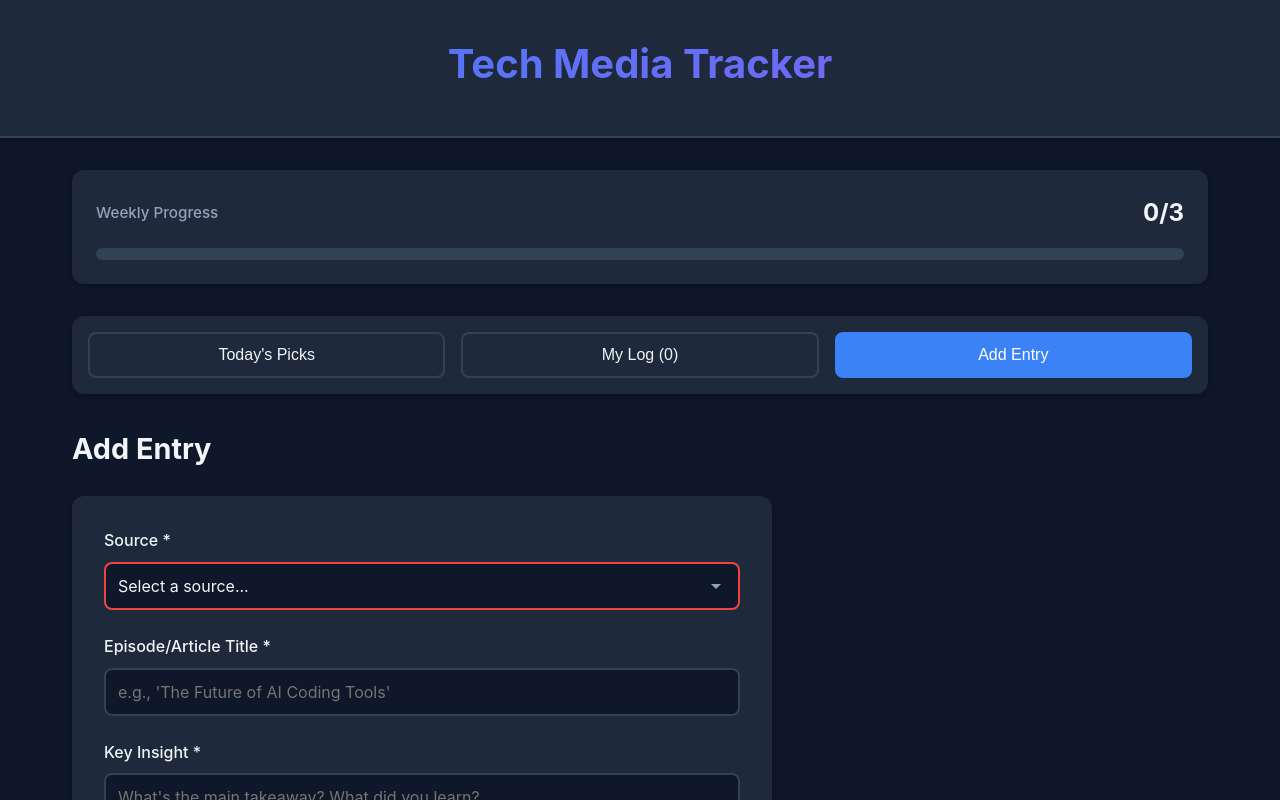
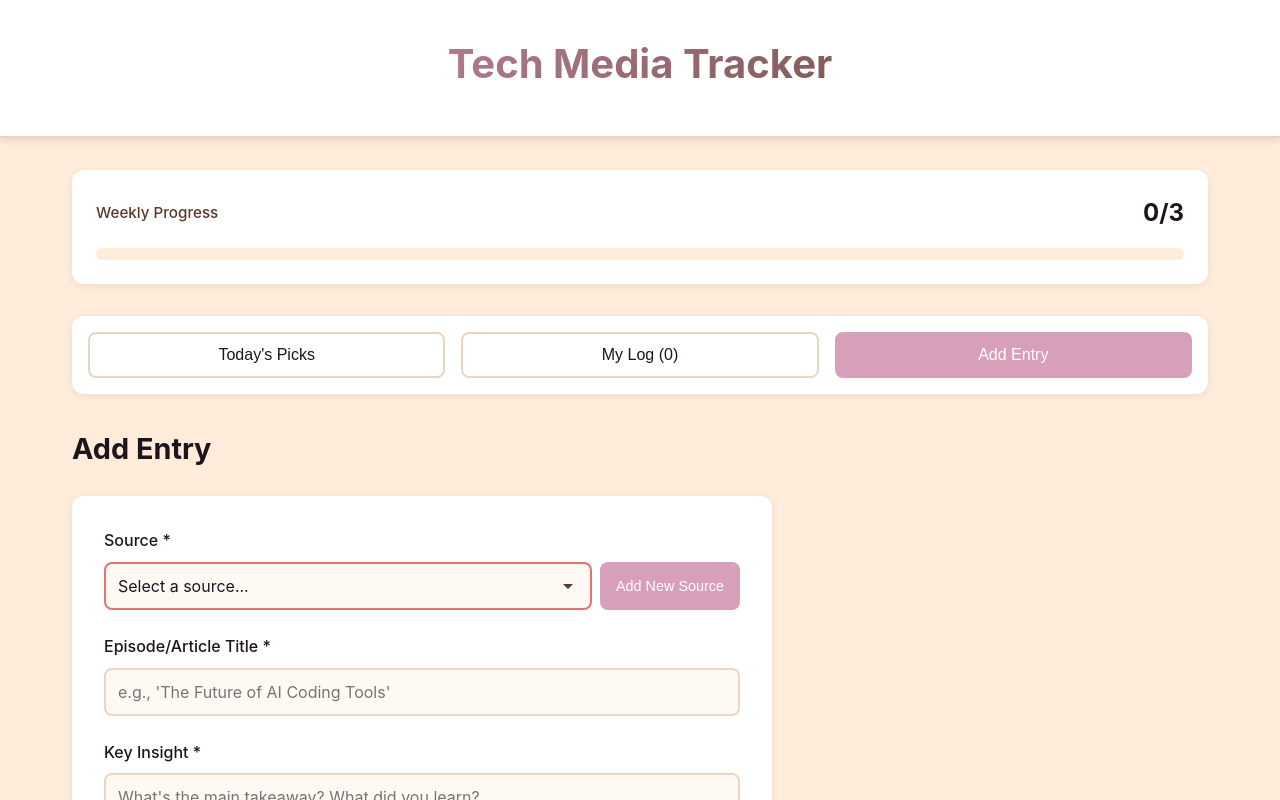
Before and after one commit to hill-ol/tech-media-tracker, a React (Vite) app: page / in a window 1280 px wide. Both pictures are taken after a click on the button "Add Entry". Shown: the top 800 px of the page. Built offline with nearby package versions, Linux system fonts and the light colour scheme.

Commit message:
working on adding new sources

```diff
--- /dev/null
+++ b/src/components/AddCustomSource.tsx
@@ -0,0 +1,129 @@
+import { useState, type FormEvent } from 'react';
+import { useMediaStore } from '../store/mediaStore';
+import type {MediaType} from '../types';
+import '../styles/Forms.css';
+
+interface AddCustomSourceProps {
+    onSuccess: () => void;
+    onCancel: () => void;
+}
+
+function AddCustomSource({ onSuccess, onCancel }: AddCustomSourceProps) {
+    const addCustomSource = useMediaStore((state) => state.addCustomSource);
+
+    const [name, setName] = useState('');
+    const [type, setType] = useState<MediaType>('podcast');
+    const [frequency, setFrequency] = useState('');
+    const [duration, setDuration] = useState('');
+    const [url, setUrl] = useState('');
+
+    const handleSubmit = (e: FormEvent) => {
+        e.preventDefault();
+
+        addCustomSource({
+            id: `custom-${Date.now()}`,
+            name,
+            type,
+            frequency,
+            duration: duration || undefined,
+            topics: ['Custom'],
+            bestFor: ['Personal interest'],
+            url: url || undefined,
+            publishDays: []
+        });
+
+        // Reset form
+        setName('');
+        setType('podcast');
+        setFrequency('');
+        setDuration('');
+        setUrl('');
+
+        onSuccess();
+    };
+
+    return (
+        <div className="custom-source-modal">
+            <div className="modal-overlay" onClick={onCancel}></div>
+            <div className="modal-content">
+                <div className="modal-header">
+                    <h3>Add Custom Source</h3>
+                    <button className="modal-close" onClick={onCancel}>✕</button>
+                </div>
+
+                <form className="entry-form" onSubmit={handleSubmit}>
+                    <div className="form-group">
+                        <label htmlFor="name">Source Name *</label>
+                        <input
+                            id="name"
+                            type="text"
+                            value={name}
+                            onChange={(e) => setName(e.target.value)}
+                            placeholder="e.g., 'My Favorite Tech Blog'"
+                            required
+                        />
+                    </div>
+
+                    <div className="form-group">
+                        <label htmlFor="type">Type *</label>
+                        <select
+                            id="type"
+                            value={type}
+                            onChange={(e) => setType(e.target.value as MediaType)}
+                            required
+                        >
+                            <option value="podcast">Podcast</option>
+                            <option value="newsletter">Newsletter</option>
+                            <option value="article">Article/Blog</option>
+                        </select>
+                    </div>
+
+                    <div className="form-group">
+                        <label htmlFor="frequency">Frequency *</label>
+                        <input
+                            id="frequency"
+                            type="text"
+                            value={frequency}
+                            onChange={(e) => setFrequency(e.target.value)}
+                            placeholder="e.g., 'Weekly', 'Daily', 'Monthly'"
+                            required
+                        />
+                    </div>
+
+                    <div className="form-group">
+                        <label htmlFor="duration">Duration (Optional)</label>
+                        <input
+                            id="duration"
+                            type="text"
+                            value={duration}
+                            onChange={(e) => setDuration(e.target.value)}
+                            placeholder="e.g., '30 min', '5 min read'"
+                        />
+                    </div>
+
+                    <div className="form-group">
+                        <label htmlFor="url">URL (Optional)</label>
+                        <input
+                            id="url"
+                            type="url"
+                            value={url}
+                            onChange={(e) => setUrl(e.target.value)}
+                            placeholder="https://example.com"
+                        />
+                    </div>
+
+                    <div className="form-actions">
+                        <button type="button" onClick={onCancel} className="btn-secondary">
+                            Cancel
+                        </button>
+                        <button type="submit" className="btn-primary">
+                            Add Source
+                        </button>
+                    </div>
+                </form>
+            </div>
+        </div>
+    );
+}
+
+export default AddCustomSource;
--- a/src/components/AddEntryForm.tsx
+++ b/src/components/AddEntryForm.tsx
@@ -1,6 +1,7 @@
 import { useState, type FormEvent } from 'react';
 import { useMediaStore } from '../store/mediaStore';
 import { mediaSources } from '../data/mediaSources';
+import AddCustomSource from './AddCustomSource';
 import '../styles/Forms.css';
 
 interface AddEntryFormProps {
@@ -9,16 +10,21 @@ interface AddEntryFormProps {
 
 function AddEntryForm({ onSuccess }: AddEntryFormProps) {
     const addEntry = useMediaStore((state) => state.addEntry);
+    const customSources = useMediaStore((state) => state.customSources);
 
     const [sourceId, setSourceId] = useState('');
     const [title, setTitle] = useState('');
     const [keyInsight, setKeyInsight] = useState('');
     const [interviewAngle, setInterviewAngle] = useState('');
+    const [showCustomSourceModal, setShowCustomSourceModal] = useState(false);
+
+    // Combine default and custom sources
+    const allSources = [...mediaSources, ...customSources];
 
     const handleSubmit = (e: FormEvent) => {
         e.preventDefault();
 
-        const source = mediaSources.find((s) => s.id === sourceId);
+        const source = allSources.find((s) => s.id === sourceId);
         if (!source) return;
 
         addEntry({
@@ -32,6 +38,7 @@ function AddEntryForm({ onSuccess }: AddEntryFormProps) {
             date: new Date()
         });
 
+        // Reset form
         setSourceId('');
         setTitle('');
         setKeyInsight('');
@@ -41,9 +48,11 @@ function AddEntryForm({ onSuccess }: AddEntryFormProps) {
     };
 
     return (
+        <>
             <form className="entry-form" onSubmit={handleSubmit}>
                 <div className="form-group">
                     <label htmlFor="source">Source *</label>
+                    <div className="source-select-group">
                         <select
                             id="source"
                             value={sourceId}
@@ -52,7 +61,7 @@ function AddEntryForm({ onSuccess }: AddEntryFormProps) {
                         >
                             <option value="">Select a source...</option>
                             <optgroup label="Podcasts">
-                        {mediaSources
+                                {allSources
                                     .filter((s) => s.type === 'podcast')
                                     .map((source) => (
                                         <option key={source.id} value={source.id}>
@@ -61,7 +70,7 @@ function AddEntryForm({ onSuccess }: AddEntryFormProps) {
                                     ))}
                             </optgroup>
                             <optgroup label="Newsletters">
-                        {mediaSources
+                                {allSources
                                     .filter((s) => s.type === 'newsletter')
                                     .map((source) => (
                                         <option key={source.id} value={source.id}>
@@ -69,7 +78,26 @@ function AddEntryForm({ onSuccess }: AddEntryFormProps) {
                                         </option>
                                     ))}
                             </optgroup>
+                            {customSources.filter((s) => s.type === 'article').length > 0 && (
+                                <optgroup label="Articles/Blogs">
+                                    {customSources
+                                        .filter((s) => s.type === 'article')
+                                        .map((source) => (
+                                            <option key={source.id} value={source.id}>
+                                                {source.name}
+                                            </option>
+                                        ))}
+                                </optgroup>
+                            )}
                         </select>
+                        <button
+                            type="button"
+                            className="btn-add-source"
+                            onClick={() => setShowCustomSourceModal(true)}
+                        >
+                            Add New Source
+                        </button>
+                    </div>
                 </div>
 
                 <div className="form-group">
@@ -114,6 +142,14 @@ function AddEntryForm({ onSuccess }: AddEntryFormProps) {
                     </button>
                 </div>
             </form>
+
+            {showCustomSourceModal && (
+                <AddCustomSource
+                    onSuccess={() => setShowCustomSourceModal(false)}
+                    onCancel={() => setShowCustomSourceModal(false)}
+                />
+            )}
+        </>
     );
 }
 
--- a/src/store/mediaStore.ts
+++ b/src/store/mediaStore.ts
@@ -1,13 +1,16 @@
 import { create } from 'zustand';
 import { persist } from 'zustand/middleware';
-import type {ConsumptionEntry, WeeklyGoal} from '../types';
+import type {ConsumptionEntry, WeeklyGoal, MediaSource} from '../types';
 import { startOfWeek } from 'date-fns';
 
 interface MediaStore {
     entries: ConsumptionEntry[];
+    customSources: MediaSource[];
     weeklyGoal: WeeklyGoal;
     addEntry: (entry: Omit<ConsumptionEntry, 'id'>) => void;
     deleteEntry: (id: string) => void;
+    addCustomSource: (source: MediaSource) => void;
+    deleteCustomSource: (id: string) => void;
     getWeekProgress: () => number;
     resetWeekIfNeeded: () => void;
 }
@@ -16,10 +19,11 @@ export const useMediaStore = create<MediaStore>()(
     persist(
         (set, get) => ({
             entries: [],
+            customSources: [],
             weeklyGoal: {
                 target: 3,
                 current: 0,
-                weekStart: startOfWeek(new Date(), { weekStartsOn: 1 }) // Monday
+                weekStart: startOfWeek(new Date(), { weekStartsOn: 1 })
             },
 
             addEntry: (entry) => {
@@ -41,6 +45,18 @@ export const useMediaStore = create<MediaStore>()(
             deleteEntry: (id) => {
                 set((state) => ({
                     entries: state.entries.filter((e) => e.id !== id)
+                }));
+            },
+
+            addCustomSource: (source) => {
+                set((state) => ({
+                    customSources: [...state.customSources, source]
+                }));
+            },
+
+            deleteCustomSource: (id) => {
+                set((state) => ({
+                    customSources: state.customSources.filter((s) => s.id !== id)
                 }));
             },
 
--- a/src/styles/App.css
+++ b/src/styles/App.css
@@ -1,15 +1,16 @@
 :root {
-  --primary: #3b82f6;
-  --primary-dark: #2563eb;
-  --secondary: #64748b;
-  --success: #10b981;
-  --background: #0f172a;
-  --surface: #1e293b;
-  --surface-light: #334155;
-  --text: #f1f5f9;
-  --text-secondary: #94a3b8;
-  --border: #334155;
-  --shadow: rgba(0, 0, 0, 0.3);
+  --primary: #d89fbb;
+  --primary-dark: #c788a6;
+  --secondary: #59382C;
+  --success: #d89fbb;
+  --accent: #d89fbb;
+  --background: #FFECDA;
+  --surface: #ffffff;
+  --surface-light: #fff9f4;
+  --text: #1E151C;
+  --text-secondary: #59382C;
+  --border: #e8d5c4;
+  --shadow: rgba(30, 21, 28, 0.08);
 }
 
 * {
@@ -46,7 +47,7 @@ body {
 .app-header h1 {
   font-size: 2.5rem;
   margin-bottom: 0.5rem;
-  background: linear-gradient(135deg, var(--primary), #8b5cf6);
+  background: linear-gradient(135deg, var(--primary), var(--secondary));
   -webkit-background-clip: text;
   -webkit-text-fill-color: transparent;
   background-clip: text;
@@ -74,7 +75,6 @@ body {
   margin-top: 3rem;
 }
 
-/* Buttons */
 .btn-primary,
 .btn-secondary {
   padding: 0.75rem 1.5rem;
@@ -94,16 +94,16 @@ body {
 .btn-primary:hover {
   background: var(--primary-dark);
   transform: translateY(-2px);
-  box-shadow: 0 4px 12px rgba(59, 130, 246, 0.3);
+  box-shadow: 0 4px 12px rgba(216, 159, 187, 0.3);
 }
 
 .btn-secondary {
-  background: var(--surface-light);
-  color: var(--text);
+  background: var(--secondary);
+  color: white;
 }
 
 .btn-secondary:hover {
-  background: var(--secondary);
+  background: #4a2e24;
 }
 
 .cta-button {
@@ -123,7 +123,6 @@ body {
   transform: translateY(-2px);
 }
 
-/* Empty States */
 .empty-state {
   text-align: center;
   padding: 4rem 2rem;
--- a/src/styles/Dashboard.css
+++ b/src/styles/Dashboard.css
@@ -36,20 +36,20 @@
 
 .progress-bar {
     height: 12px;
-    background: var(--surface-light);
+    background: var(--background);
     border-radius: 20px;
     overflow: hidden;
 }
 
 .progress-fill {
     height: 100%;
-    background: linear-gradient(90deg, var(--primary), #8b5cf6);
+    background: linear-gradient(90deg, var(--primary), var(--secondary));
     transition: width 0.5s ease;
     border-radius: 20px;
 }
 
 .progress-fill.complete {
-    background: linear-gradient(90deg, var(--success), #34d399);
+    background: linear-gradient(90deg, var(--primary), #e4b3ca);
 }
 
 .progress-message {
@@ -134,7 +134,7 @@
     padding: 0.75rem;
     border-radius: 8px;
     margin-bottom: 0.5rem;
-    background: var(--background);
+    background: var(--surface-light);
 }
 
 .activity-icon {
@@ -218,7 +218,7 @@
 .log-insight,
 .log-interview {
     padding: 1rem;
-    background: var(--background);
+    background: var(--surface-light);
     border-radius: 8px;
 }
 
@@ -244,7 +244,7 @@
 
 .topic-tag-small {
     padding: 0.25rem 0.75rem;
-    background: var(--surface-light);
+    background: var(--background);
     color: var(--text-secondary);
     border-radius: 12px;
     font-size: 0.85rem;
--- a/src/styles/Forms.css
+++ b/src/styles/Forms.css
@@ -23,7 +23,7 @@
 .form-group select {
     width: 100%;
     padding: 0.75rem;
-    background: var(--background);
+    background: var(--surface-light);
     border: 2px solid var(--border);
     border-radius: 8px;
     color: var(--text);
@@ -74,11 +74,10 @@
     padding: 0.75rem 2rem;
 }
 
-/* Form validation states */
 .form-group input:invalid:not(:placeholder-shown),
 .form-group textarea:invalid:not(:placeholder-shown),
 .form-group select:invalid {
-    border-color: #ef4444;
+    border-color: #e57373;
 }
 
 .form-group input:valid,
@@ -86,3 +85,102 @@
 .form-group select:valid {
     border-color: var(--success);
 }
+
+.custom-source-modal {
+    position: fixed;
+    top: 0;
+    left: 0;
+    right: 0;
+    bottom: 0;
+    z-index: 1000;
+    display: flex;
+    align-items: center;
+    justify-content: center;
+}
+
+.modal-overlay {
+    position: absolute;
+    top: 0;
+    left: 0;
+    right: 0;
+    bottom: 0;
+    background: rgba(0, 0, 0, 0.5);
+}
+
+.modal-content {
+    position: relative;
+    background: var(--surface);
+    border-radius: 12px;
+    padding: 0;
+    max-width: 600px;
+    width: 90%;
+    max-height: 90vh;
+    overflow-y: auto;
+    box-shadow: 0 20px 60px rgba(0, 0, 0, 0.3);
+}
+
+.modal-header {
+    display: flex;
+    justify-content: space-between;
+    align-items: center;
+    padding: 1.5rem 2rem;
+    border-bottom: 1px solid var(--border);
+}
+
+.modal-header h3 {
+    margin: 0;
+    color: var(--text);
+}
+
+.modal-close {
+    background: transparent;
+    border: none;
+    font-size: 1.5rem;
+    cursor: pointer;
+    color: var(--text-secondary);
+    padding: 0.25rem;
+    width: 2rem;
+    height: 2rem;
+    display: flex;
+    align-items: center;
+    justify-content: center;
+    border-radius: 4px;
+    transition: all 0.2s;
+}
+
+.modal-close:hover {
+    background: var(--background);
+    color: var(--text);
+}
+
+.custom-source-modal .entry-form {
+    box-shadow: none;
+    margin: 0;
+}
+
+/* Source select with add button */
+.source-select-group {
+    display: flex;
+    gap: 0.5rem;
+}
+
+.source-select-group select {
+    flex: 1;
+}
+
+.btn-add-source {
+    padding: 0.75rem 1rem;
+    background: var(--primary);
+    color: white;
+    border: none;
+    border-radius: 8px;
+    font-size: 0.9rem;
+    cursor: pointer;
+    transition: all 0.2s;
+    white-space: nowrap;
+    font-weight: 500;
+}
+
+.btn-add-source:hover {
+    background: var(--primary-dark);
+}
```
Lines whose indentation alone changed are shown as unchanged.
